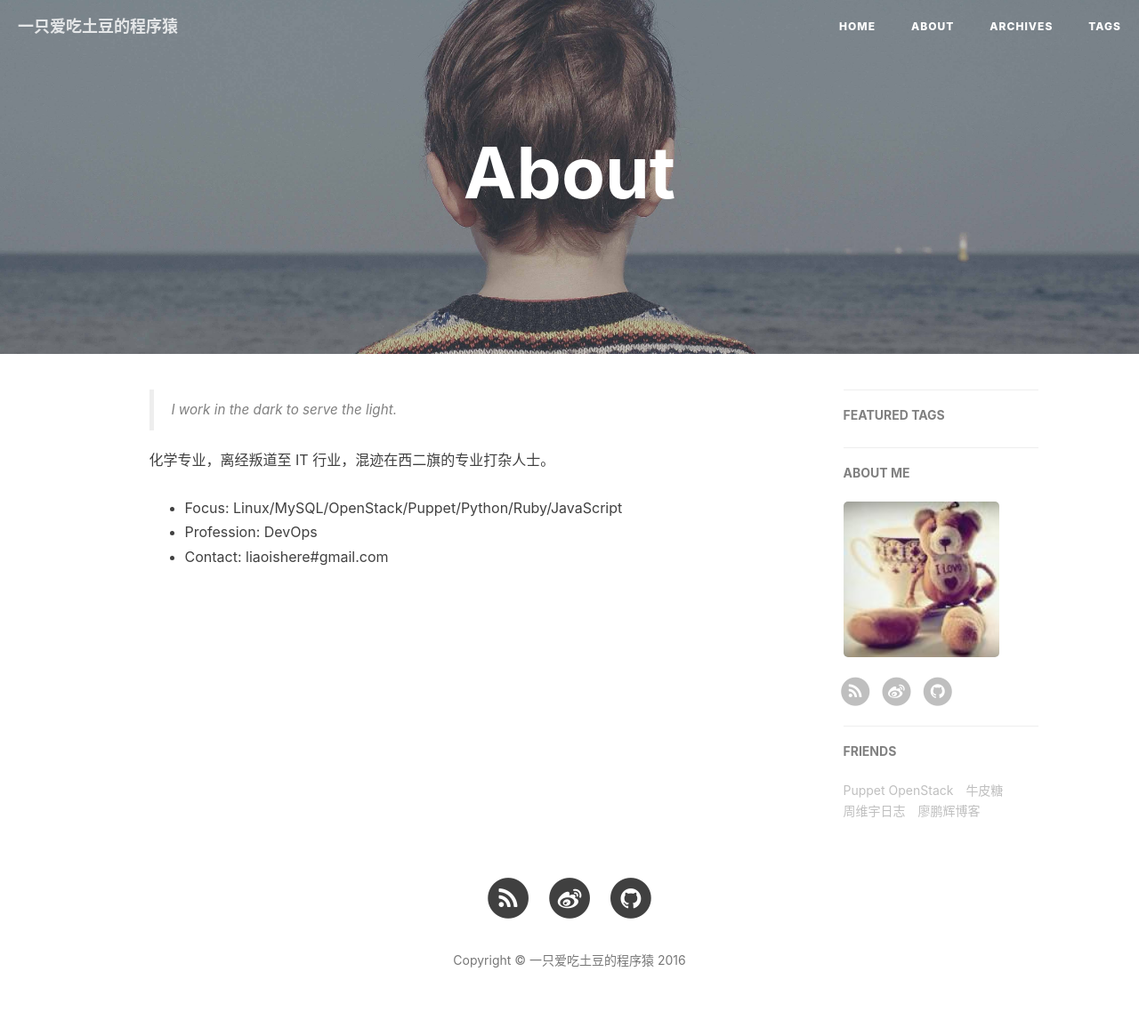
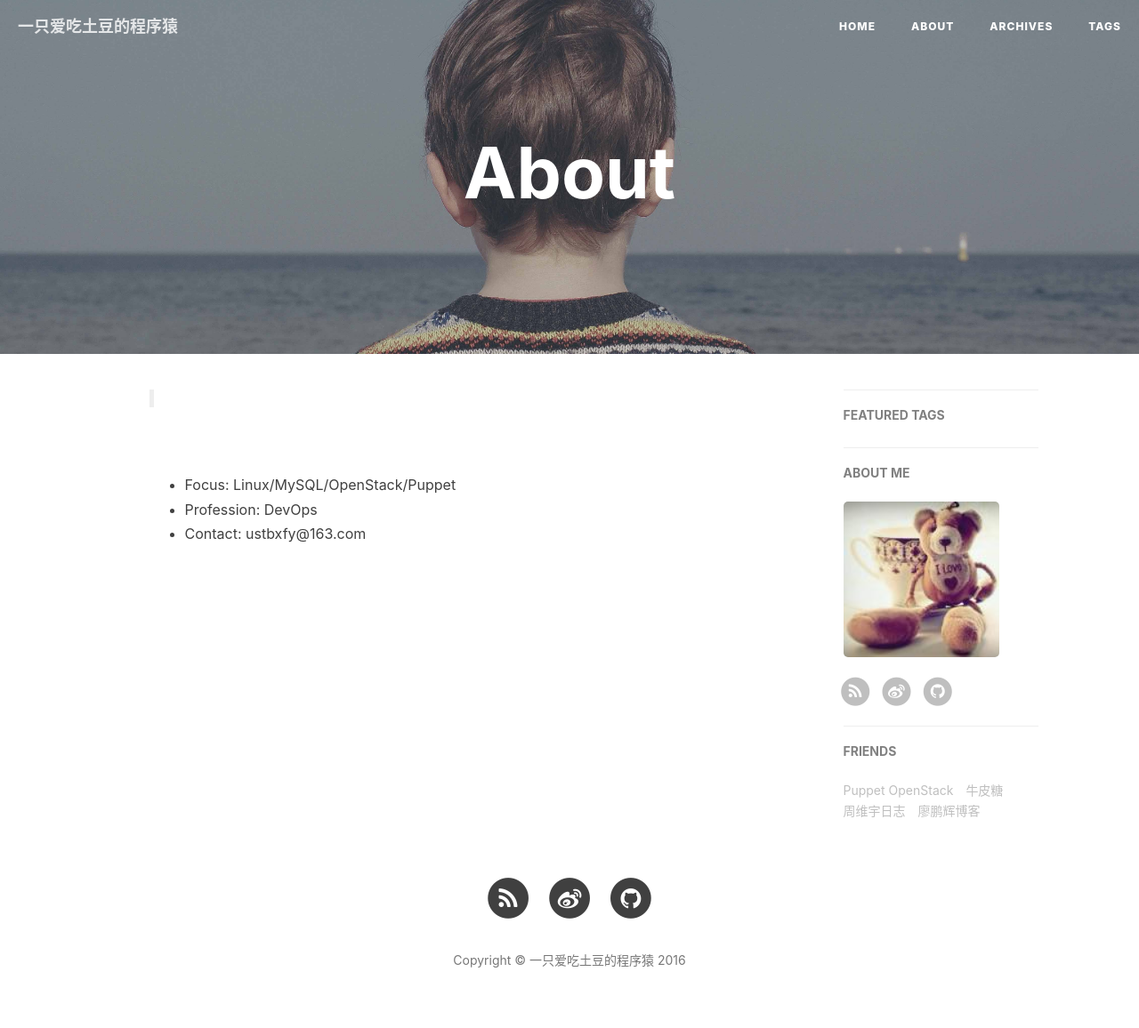
Before and after one commit to eatpotato/eatpotato.github.io, a Jekyll site: the page built from about.html, in a window 1280 px wide. Shown: the whole page at 89% size. Built offline with Jekyll 4.4.1, drawn with Linux system fonts in a browser that asks for light colours; nearby versions of some CDN libraries; comment, search, counter and statistics services are not loaded.

Commit message:
update my blog

```diff
--- a/404.html
+++ b/404.html
@@ -1,6 +1,6 @@
 ---
 layout: default
-description: "你来到了没有知识的荒原 :("
+description: "你要找的资源这个星球上没有 :("
 header-img: "img/404-bg.jpg"
 permalink: /404.html
 ---
--- a/about.html
+++ b/about.html
@@ -9,15 +9,14 @@ header-img: "img/about-bg.jpg"
 <div class="zh post-container">
 
     <blockquote>
-        I work in the dark to serve the light.
     </blockquote>
 
-    化学专业，离经叛道至 IT 行业，混迹在西二旗的专业打杂人士。<br><br>
+    <br><br>
 
     <ul>
-        <li>Focus: Linux/MySQL/OpenStack/Puppet/Python/Ruby/JavaScript</li>
+        <li>Focus: Linux/MySQL/OpenStack/Puppet</li>
         <li>Profession: DevOps</li>
-        <li>Contact: liaoishere#gmail.com</li>
+        <li>Contact: ustbxfy@163.com</li>
     </ul>
 
 </div>
```
Also changed, not shown: img/404-bg.jpg.
